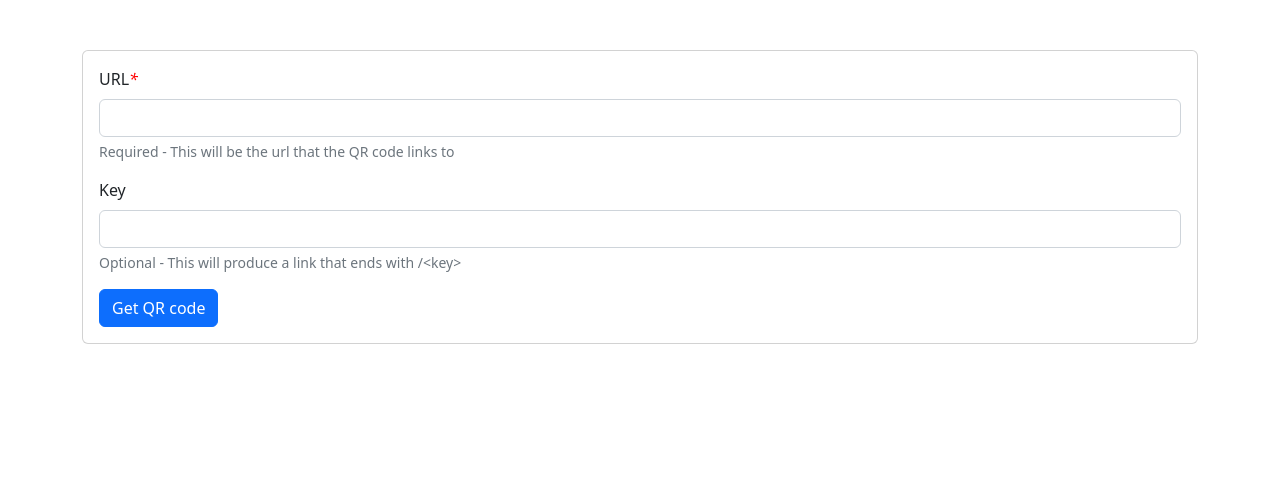
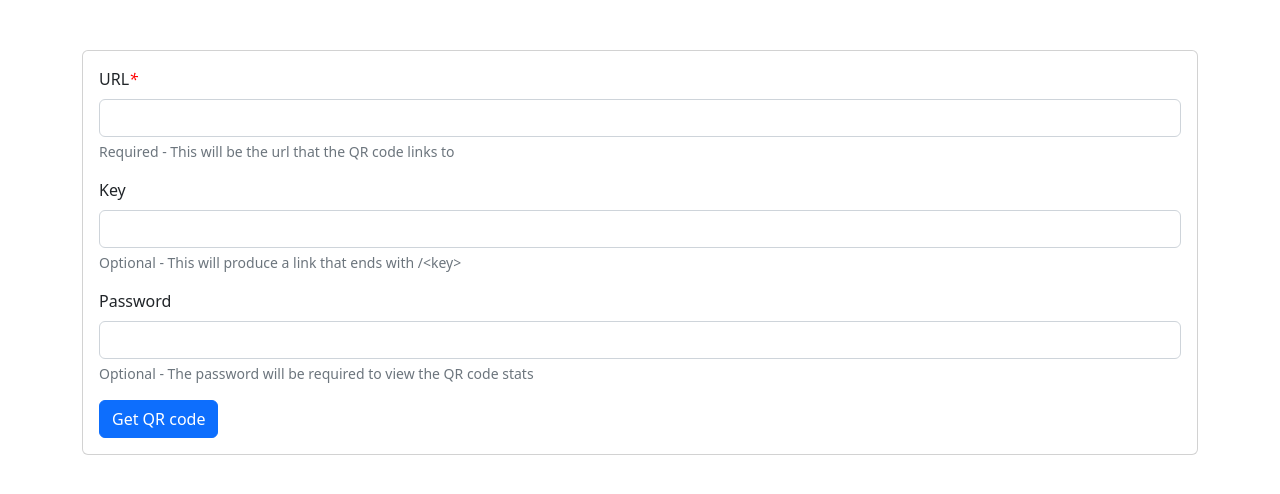
Before and after one commit to Michael-Tanzer/qr-code-tracker, a Flask app: page / in a window 1280 px wide. Shown: the top 494 px of the page. Run offline with Flask 3, Linux system fonts and the light colour scheme; parts of the project's set-up code (start-up, migrations or seed data) failed here and were passed over; some libraries are stand-ins or nearby versions.

Commit message:
optional password to see stats

```diff
--- a/src/server_utils/home.py
+++ b/src/server_utils/home.py
@@ -9,6 +9,7 @@ from urllib.parse import quote
 
 from flask import Blueprint, render_template, redirect, request, url_for, Response
 from matplotlib import ticker
+from werkzeug.security import check_password_hash, generate_password_hash
 
 import matplotlib.pyplot as plt
 
@@ -45,10 +46,21 @@ def get(id: str) -> Union[str, Response]:
     return redirect(url)
 
 
-@home_pages.route("/qr/<id>/stats", methods=["GET"])
+@home_pages.route("/qr/<id>/stats", methods=["GET", "POST"])
 def stats(id: str) -> str:
     association = Association.query.filter_by(key=id).first()
     stats = Stats.query.filter_by(key=id).first()
+
+    if stats is None:
+        return render_template("error.html", id=id)
+
+    has_password = stats.password is not None
+    received_password = request.form.get("password", None)
+    if has_password and received_password is None:
+        return render_template("password.html", id=id)
+    elif has_password and not check_password_hash(stats.password, received_password):
+        return render_template("generic_error.html", error_message="Incorrect password! Refresh the page to try again.")  # TODO: add error message
+
     url = association.url
     counter = len(stats.impressions)
 
@@ -106,6 +118,7 @@ def stats(id: str) -> str:
 def generate() -> Union[str, Response]:
     url = request.form["url"]
     key = request.form.get("key", None)
+    password = request.form.get("password", None)
 
     if key is None:
         # generate a unique key
@@ -121,7 +134,7 @@ def generate() -> Union[str, Response]:
             return render_template("index.html", error="Key already exists.", url=url)
 
     association = Association(key, url)
-    stats = Stats(key, 0)
+    stats = Stats(key, 0, generate_password_hash(password) if password is not None else None)
     association.stats = stats
 
     db.session.add(association)
--- a/src/static/css/main.css
+++ b/src/static/css/main.css
@@ -1,4 +1,12 @@
 #main-form {
+  margin-top: 50px;
+}
+
+#password-card {
+  margin-top: 50px;
+}
+
+#error-card {
   margin-top: 50px;
 }
 
@@ -7,6 +15,18 @@
     padding-left: 0;
     padding-right: 0;
     max-width: none;
+  }
+
+  #main-password {
+    padding-left: 0;
+    padding-right: 0;
+    max-width: none;
+  }
+
+  #main-error {
+      padding-left: 0;
+      padding-right: 0;
+      max-width: none;
   }
 }
 
--- a/src/templates/error.html
+++ b/src/templates/error.html
@@ -2,7 +2,7 @@
 {% block content %}
 
 <!-- Show an error message saying that this url does not exist with bootstrap -->
-<div class="container align-items-center">
+<div class="container align-items-center" id="main-error">
     <div class="row">
         <div class="col">
             <div class="card">
--- a/src/templates/index.html
+++ b/src/templates/index.html
@@ -26,11 +26,11 @@
                             <input type="text" class="form-control" id="key" name="key" aria-describedby="keyHelp">
                             <div id="keyHelp" class="form-text">Optional - This will produce a link that ends with /&#60;key&#62;</div>
                         </div>
-<!--                        <div class="mb-3">-->
-<!--                            <label for="password" class="form-label">Password</label>-->
-<!--                            <input type="text" class="form-control" id="password" name="password" aria-describedby="passwordHelp">-->
-<!--                            <div id="passwordHelp" class="form-text">Optional - The password will be required to view the QR code stats</div>-->
-<!--                        </div>-->
+                        <div class="mb-3">
+                            <label for="password" class="form-label">Password</label>
+                            <input type="password" class="form-control" id="password" name="password" aria-describedby="passwordHelp">
+                            <div id="passwordHelp" class="form-text">Optional - The password will be required to view the QR code stats</div>
+                        </div>
                         <button type="submit" class="btn btn-primary">Get QR code</button>
                     </form>
                 </div>
```
Also changed, not shown: src/templates/generic_error.html (added, +17 -0 lines), src/templates/password.html (added, +25 -0 lines).
